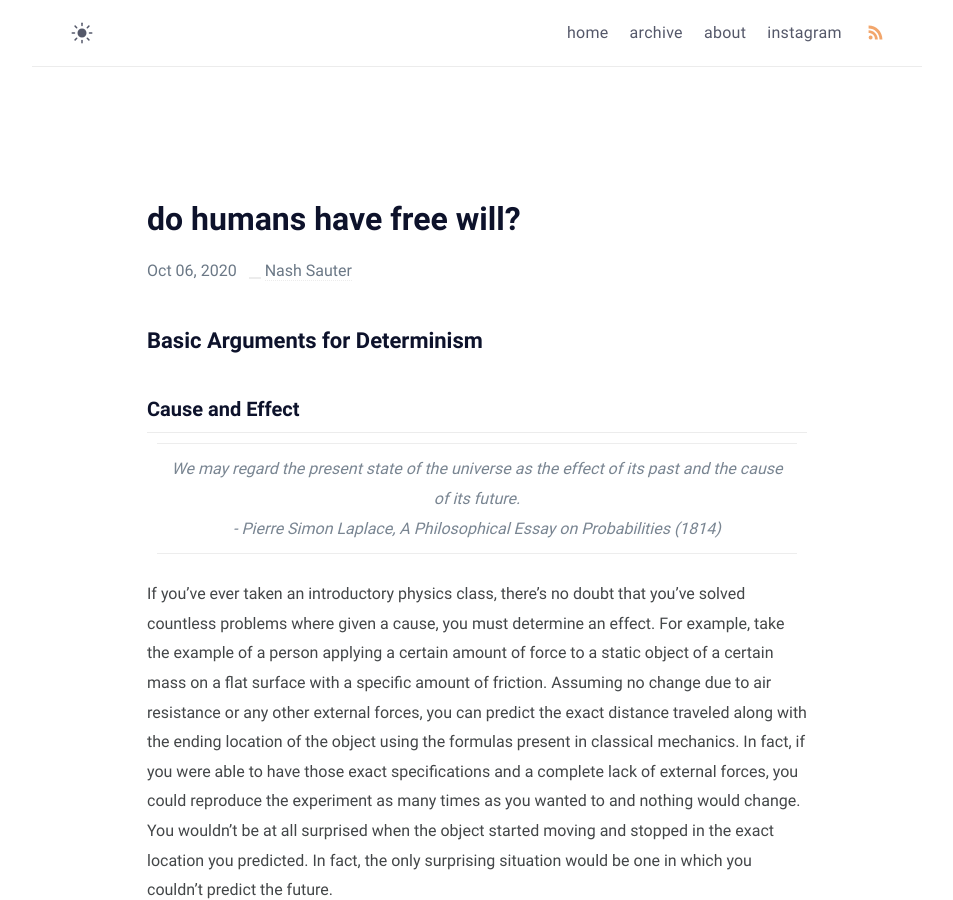
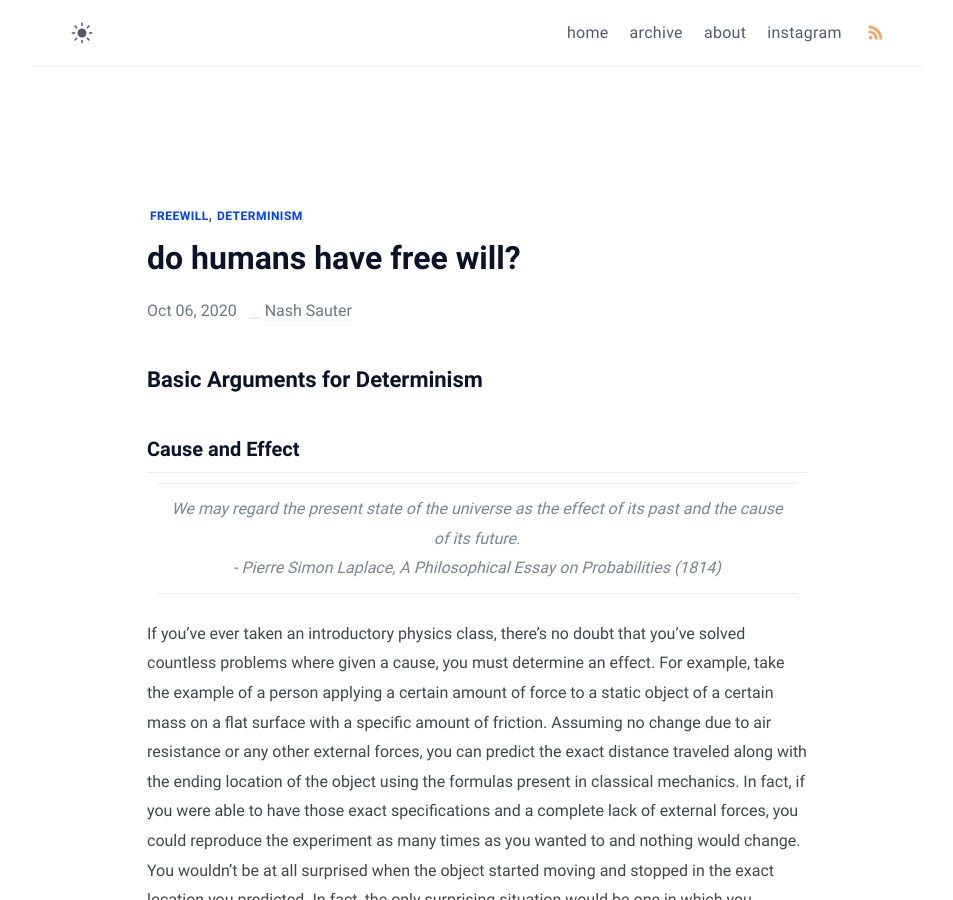
Before and after one commit to nashsauter1/nashsauter1.github.io, a Jekyll site: the page built from _posts/2020-10-06-do-humans-have-free-will.md, in a window 1280 px wide and 900 px high. Shown: the whole window, without its empty margins (163-1116 px from the left). Built offline with Jekyll 4.4.1, drawn with Linux system fonts in a browser that asks for light colours.

Commit message:
10062020 added tags

```diff
--- a/_posts/2020-10-06-do-humans-have-free-will.md
+++ b/_posts/2020-10-06-do-humans-have-free-will.md
@@ -2,6 +2,7 @@
 layout: post
 title: do humans have free will?
 date: 2020-10-06 22:43 -0600
+tags: [freewill, determinism]
 ---
 ## Basic Arguments for Determinism
 ### Cause and Effect
```
